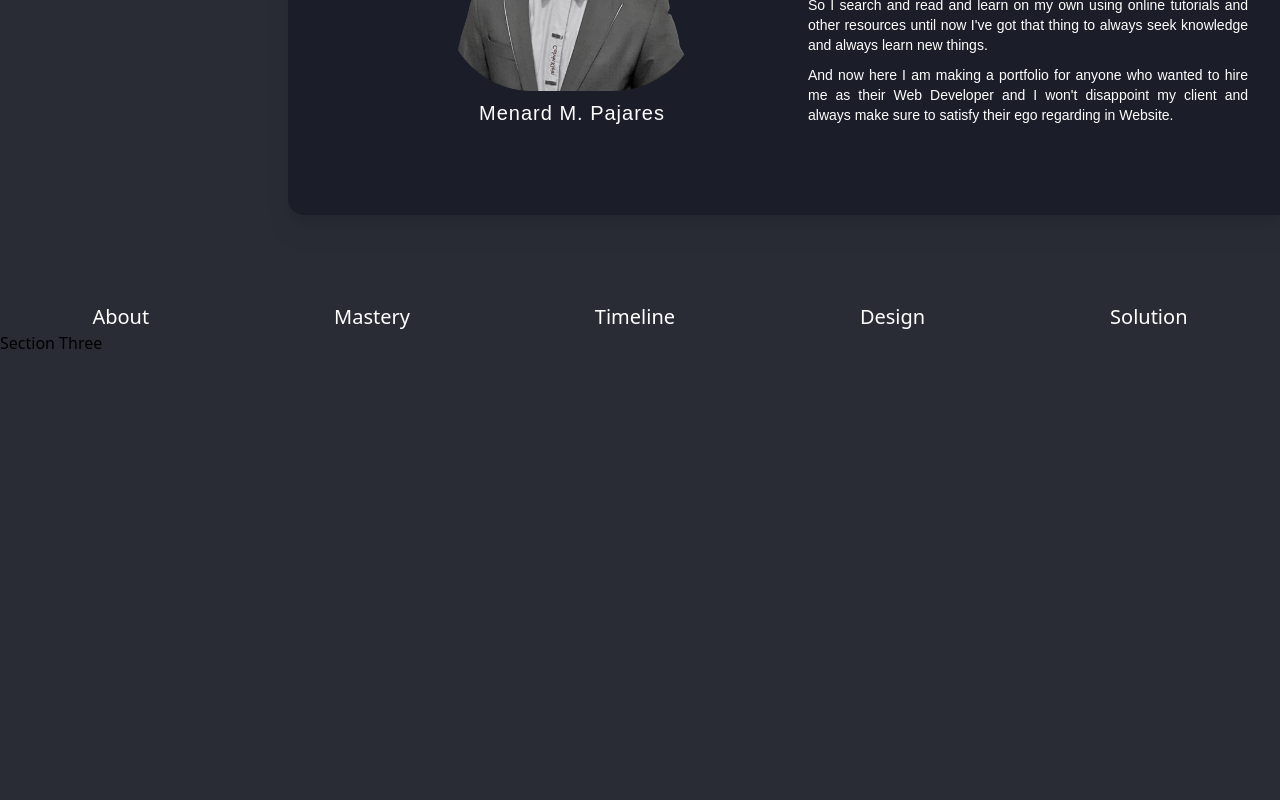
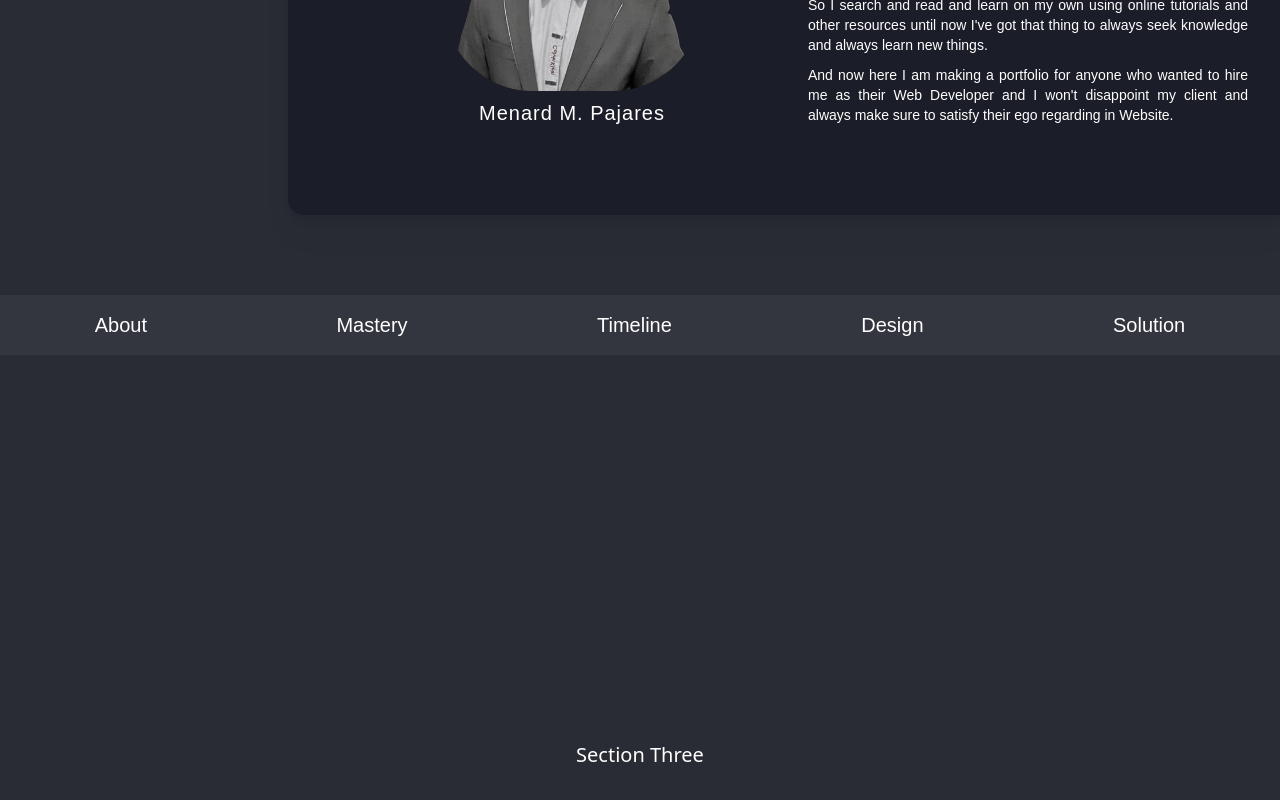
Before and after one commit to DevNanad/MODERN-PORTFOLIO, a React (Create React App) app: page / in a window 1280 px wide. Shown: the part 902-1702 px from the top of the page. Before the commit the page ends 1393 px from the top, so only its background shows below. Built offline with nearby package versions, Linux system fonts and the light colour scheme.

Commit message:
Add Sticky Navigation bar

```diff
--- a/src/components/Midnavbar.js
+++ b/src/components/Midnavbar.js
@@ -1,18 +1,20 @@
-import React from 'react'
+import React, { useRef, useState } from 'react'
 import {motion} from 'framer-motion'
 
+
 function Midnavbar() {
+
   return (
-    <motion.div className='midnav relative text-xl text-white'
+    <motion.div className=' sticky top-0 midnav text-md text-xl text-white'
     initial={{x:'100vw'}}
     animate={{x: 0}}
     >
-        <nav className='flex justify-around lg:mt-2'>
-            <span><a href="#">About</a></span>
-            <span><a href="#">Mastery</a></span>
-            <span><a href="#">Timeline</a></span>
-            <span><a href="#">Design</a></span>
-            <span><a href="#">Solution</a></span>
+        <nav className='flex justify-around bg-white/5 poppins '>
+            <span className='p-4'>About</span>
+            <span className='p-4'>Mastery</span>
+            <span className='p-4'>Timeline</span>
+            <span className='p-4'>Design</span>
+            <span className='p-4'>Solution</span>
         </nav>
     </motion.div>
   )
--- a/src/components/SectionThree.js
+++ b/src/components/SectionThree.js
@@ -2,7 +2,7 @@ import React from 'react'
 
 function SectionThree() {
   return (
-    <div className='h-[10rem]'>
+    <div className='h-[50rem] flex justify-center text-xl items-center text-white'>
         <h1>Section Three</h1>
     </div>
   )
--- a/src/index.css
+++ b/src/index.css
@@ -15,12 +15,12 @@ body{
 
   /* Track */
   ::-webkit-scrollbar-track {
-    background: rgba(255, 255, 255, 0);
+    background: rgba(63, 99, 207, 0.151);
   }
 
   /* Handle */
   ::-webkit-scrollbar-thumb {
-    background: rgba(63, 99, 207, 0.151);
+    background: rgba(255, 255, 255, 0);
     border-radius: 20px;
   }
 
```
